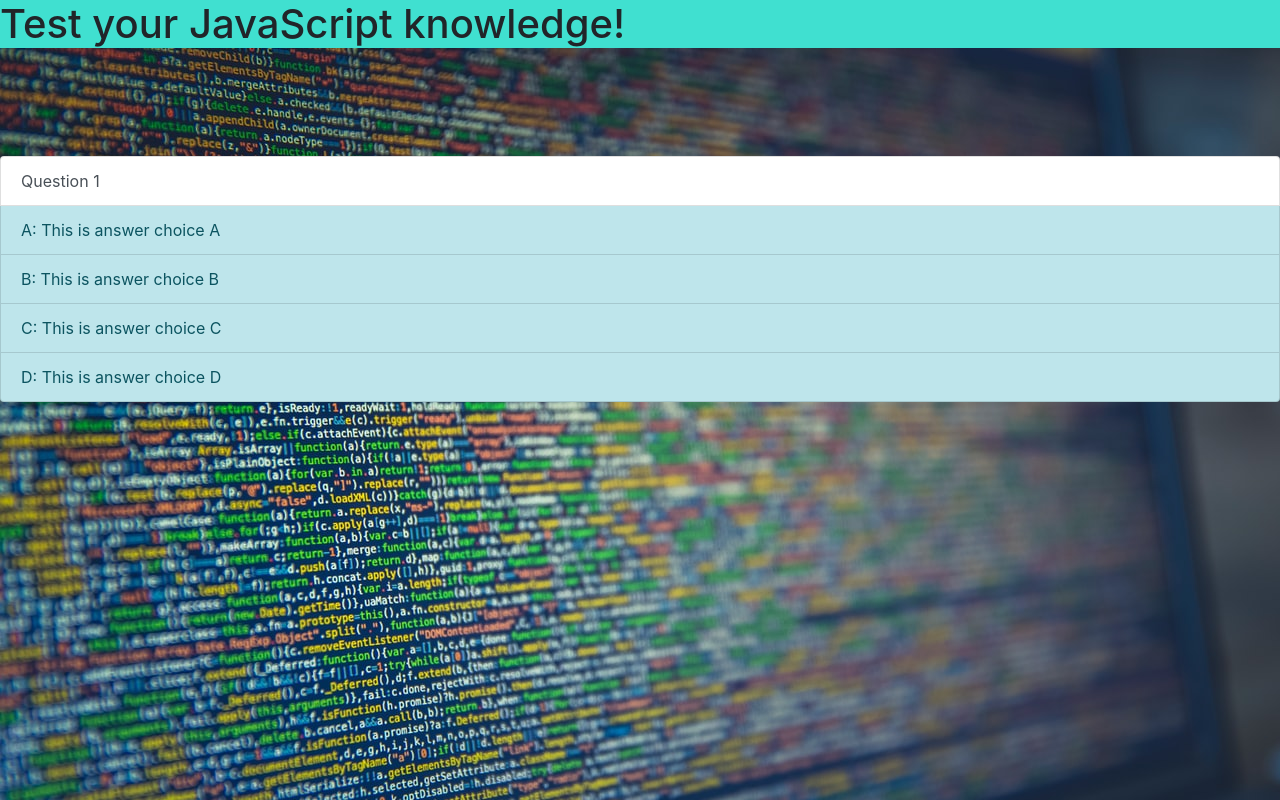
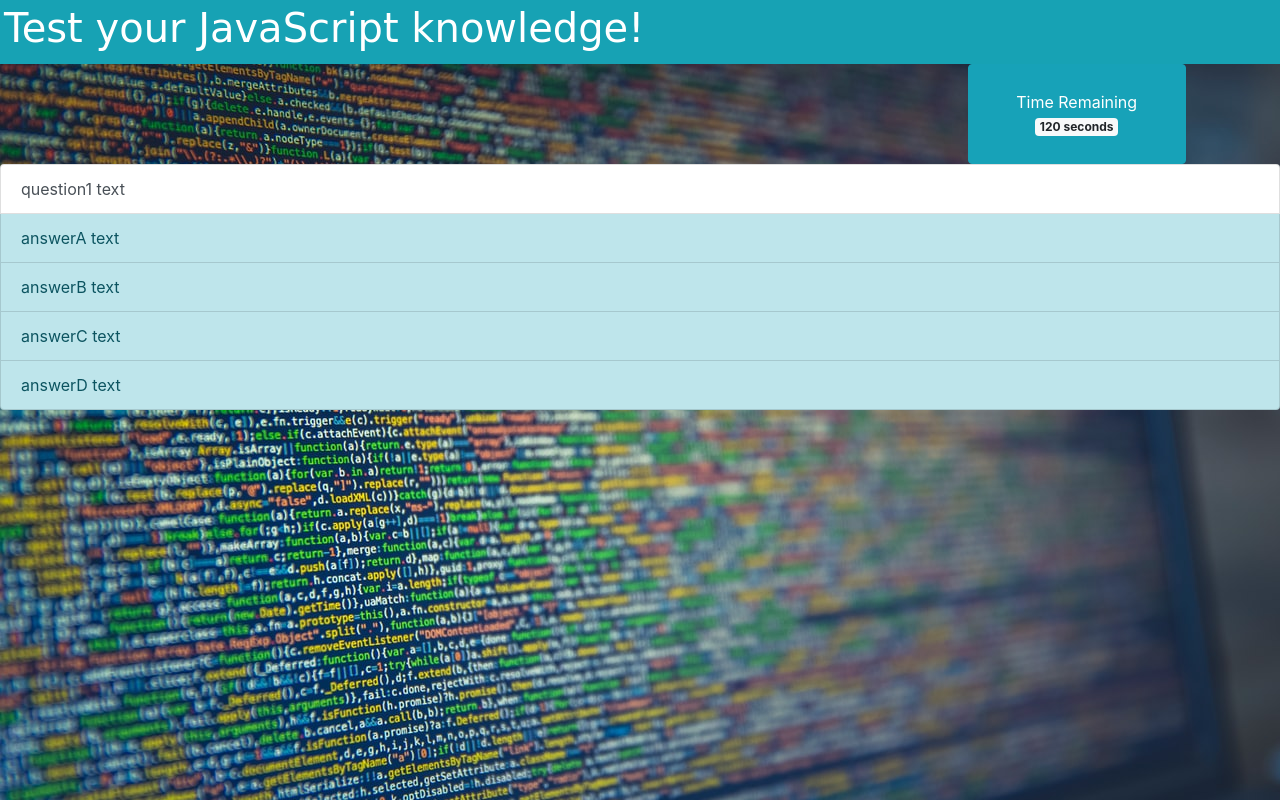
Before and after one commit to rayna-v/Genetics-Code-Quiz, a plain HTML site: page index.html in a window 1280 px wide. Both pictures are taken after a click on the link "Begin Quiz". Drawn offline with nearby package versions, Linux system fonts and the light colour scheme; a web font is replaced by a local one.

Commit message:
created an array of objects for questions; removed HTML text to be created using DOM manipulation in script file; used conditional statement to add classes and appended first question and answer choices to question-container; added styling for timer

```diff
--- a/Assets/script.js
+++ b/Assets/script.js
@@ -4,29 +4,130 @@ var questions = [$('#q1'), $('#q2'), $('#q3'), $('#q4'), $('#q5'), $('#q6'), $('
 
 // console.log(questions.value('#q2'));
 
+
 $(document).ready(function () {
+    var questionsArr = [
+        {
+            question: "question1 text",
+            answerA: {
+                text: "answerA text",
+                correct: false,
+            },
+            answerB: {
+                text: "answerB text",
+                correct: false,
+            },
+            answerC: {
+                text: "answerC text",
+                correct: true,
+            },
+            answerD: {
+                text: "answerD text",
+                correct: false,
+            }
+        },
+        {
+            question: "question2 text",
+            answerA: {
+                text: "answerA text",
+                correct: true,
+            },
+            answerB: {
+                text: "answerB text",
+                correct: false,
+            },
+            answerC: {
+                text: "answerC text",
+                correct: false,
+            },
+            answerD: {
+                text: "answerD text",
+                correct: false,
+            }
+        }
+    ]
+
+    /* <a href="#" class="list-group-item list-group-item-action" id="question-text"></a>
+        <a href="#false" class="list-group-item list-group-item-action list-group-item-info" id="choiceA">
+        </a>
+        <a href="#false" class="list-group-item list-group-item-action list-group-item-info" id="choiceB">
+        </a>
+        <a href="#true" class="list-group-item list-group-item-action list-group-item-info" id="choiceC">
+        </a>
+        <a href="#false" class="list-group-item list-group-item-action list-group-item-info" id="choiceD">
+        </a> */
+
+    // what we reference to get to the next question
+    var currentQIndex = 0;
+
     //hides questions until 'Begin Quiz' button is clicked
-    $(".questions").hide();
+    // $(".questions").hide();
+    $("#timer").text("120 seconds")
+    // $(".badge").hide();
     //  listens for 'click' on 'btn-start'/Begin Quiz and then executes the following code block
     $("#btn-start").on("click", function () {
         //call function to start timer
-
+        // $(".badge").show();
         //hides 'quiz-start' card
         $("#quiz-start").hide();
-        $('#q1').show();
 
-        var oldQ = [];
-        var currentQ = [];
+        var questionEl = $("<a>");
+        var choiceAEl = $("<a>");
+        var choiceBEl = $("<a>");
+        var choiceCEl = $("<a>");
+        var choiceDEl = $("<a>");
+        questionEl.addClass("list-group-item list-group-item-action");
 
-        $.each(questions, function (i) {
-            // questions[i].show();
-            $('#true').on("click", function () {
-                oldQ = questions[i].hide();
-                currentQ = questions[i++].show();
-            })
-            return oldQ;
-            return currentQ;
-        })
+        if (questionsArr[0].answerA.correct === true) {
+            choiceAEl.addClass("correct list-group-item list-group-item-action list-group-item-info")
+        } else {
+            choiceAEl.addClass("incorrect list-group-item list-group-item-action list-group-item-info")
+        }
+
+        if (questionsArr[0].answerB.correct === true) {
+            choiceBEl.addClass("correct list-group-item list-group-item-action list-group-item-info")
+        } else {
+            choiceBEl.addClass("incorrect list-group-item list-group-item-action list-group-item-info")
+        }
+
+        if (questionsArr[0].answerC.correct === true) {
+            choiceCEl.addClass("correct list-group-item list-group-item-action list-group-item-info")
+        } else {
+            choiceCEl.addClass("incorrect list-group-item list-group-item-action list-group-item-info")
+        }
+
+        if (questionsArr[0].answerD.correct === true) {
+            choiceDEl.addClass("correct list-group-item list-group-item-action list-group-item-info")
+        } else {
+            choiceDEl.addClass("incorrect list-group-item list-group-item-action list-group-item-info")
+        }
+
+        // $('#q1').show();
+        questionEl.text(questionsArr[0].question);
+        choiceAEl.text(questionsArr[0].answerA.text);
+        choiceBEl.text(questionsArr[0].answerB.text);
+        choiceCEl.text(questionsArr[0].answerC.text);
+        choiceDEl.text(questionsArr[0].answerD.text);
+
+        var qContainer = $("#question-container");
+        qContainer.append(questionEl);
+        qContainer.append(choiceAEl);
+        qContainer.append(choiceBEl);
+        qContainer.append(choiceCEl);
+        qContainer.append(choiceDEl);
+
+        // var oldQ = [];
+        // var currentQ = [];
+
+        // $.each(questions, function (i) {
+        //     // questions[i].show();
+        //     $('#true').on("click", function () {
+        //         oldQ = questions[i].hide();
+        //         currentQ = questions[i++].show();
+        //     })
+        //     console.log(oldQ);
+        //     console.log(currentQ);
+        // })
 
     })
 
--- a/Assets/style.css
+++ b/Assets/style.css
@@ -3,7 +3,10 @@ body {
 }
 
 header {
-    background-color: turquoise;
+    background-color: rgb(23, 162, 180);
+    color: white;
+    font-family: 'Kelly Slab', cursive;
+    padding: 4px;
 }
 
 .empty {
--- a/index.html
+++ b/index.html
@@ -12,6 +12,9 @@
     <!-- Reset  -->
     <link rel="stylesheet" href="./Assets/reset.css">
 
+    <!-- link to Google Fonts -->
+    <link href="https://fonts.googleapis.com/css2?family=Kelly+Slab&display=swap" rel="stylesheet">
+
     <!-- link to bootstrap -->
     <link rel="stylesheet" href="https://stackpath.bootstrapcdn.com/bootstrap/4.5.2/css/bootstrap.min.css"
         integrity="sha384-JcKb8q3iqJ61gNV9KGb8thSsNjpSL0n8PARn9HuZOnIxN0hoP+VmmDGMN5t9UJ0Z" crossorigin="anonymous">
@@ -24,7 +27,16 @@
     <header>
         <h1>Test your JavaScript knowledge!</h1>
     </header>
-    <div class="row empty"></div>
+    <div class="row empty">
+        <div class="col-md-9"></div>
+        <button type="button" class="btn btn-info col-md-2">
+            Time Remaining <span class="badge badge-light">
+                <div id="timer"></div>
+            </span>
+            <span class="sr-only">unread messages</span>
+        </button>
+        <div class="col-md-1"></div>
+    </div>
     <div class="card text-center row" id="quiz-start">
         <div class="card-header">
             Code Quiz Game
@@ -36,10 +48,13 @@
             <a href="#" class="btn btn-info" id="btn-start">Begin Quiz</a>
         </div>
         <div class="card-footer text-muted">
-            2 days ago
+            Current Highscore:
         </div>
     </div>
-    <div class="list-group questions" id="q1">
+    <div class="list-group questions" id="question-container">
+
+    </div>
+    <!-- <div class="list-group questions" id="q1">
         <a href="#" class="list-group-item list-group-item-action">Question 1</a>
         <a href="#false" class="list-group-item list-group-item-action list-group-item-info">A: This is answer
             choice A
@@ -54,8 +69,8 @@
         <a href="#false" class="list-group-item list-group-item-action list-group-item-info">D: This is answer
             choice D
         </a>
-    </div>
-    <div class="list-group questions" id="q2">
+    </div> -->
+    <!-- <div class="list-group questions" id="q2">
         <a href="#" class="list-group-item list-group-item-action">Question 2</a>
         <a href="#true" class="list-group-item list-group-item-action list-group-item-info">A: This is answer choice A
         </a>
@@ -125,7 +140,7 @@
         <a href="#" class="list-group-item list-group-item-action list-group-item-info">B: This is answer choice B </a>
         <a href="#" class="list-group-item list-group-item-action list-group-item-info">C: This is answer choice C </a>
         <a href="#" class="list-group-item list-group-item-action list-group-item-info">D: This is answer choice D </a>
-    </div>
+    </div> -->
     <!-- <div class="list-group questions" id="q11">
         <a href="#" class="list-group-item list-group-item-action">Question 11</a>
         <a href="#" class="list-group-item list-group-item-action list-group-item-info">A: This is answer choice A </a>
```
